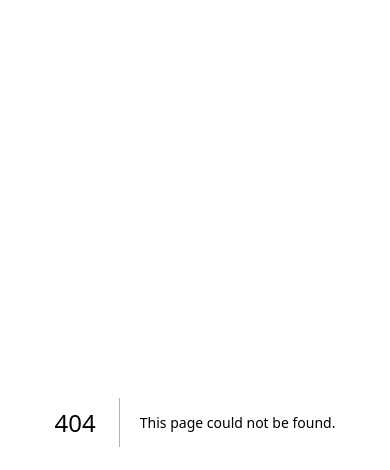
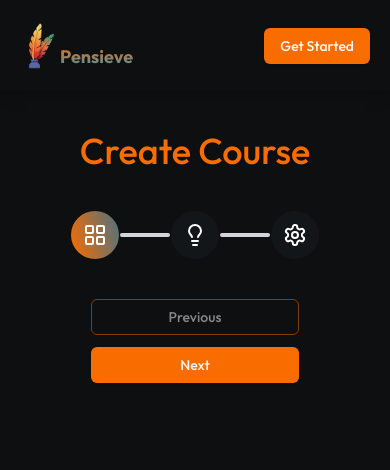
Before and after one commit to JCMisa/ai-course-generator, a Next.js app: page /create-course in a window 390 px wide. Before the commit this address had no page. Shown: the top 470 px of the page. Built offline with nearby package versions, Linux system fonts and the light colour scheme; no server answers.

Commit message:
generate create course page with responsive stepper

```diff
--- /dev/null
+++ b/app/create-course/layout.jsx
@@ -0,0 +1,13 @@
+import React from 'react'
+import Header from '../_components/Header'
+
+const CreateCourseLayout = ({ children }) => {
+    return (
+        <div>
+            <Header />
+            {children}
+        </div>
+    )
+}
+
+export default CreateCourseLayout
--- /dev/null
+++ b/app/create-course/page.jsx
@@ -0,0 +1,78 @@
+'use client'
+
+import { Button } from '@/components/ui/button'
+import { LayoutGrid, Lightbulb, Settings } from 'lucide-react'
+import React, { useState } from 'react'
+
+const CreateCourse = () => {
+    const stepperOptions = [
+        {
+            id: 1,
+            name: 'Category',
+            icon: <LayoutGrid />
+        },
+        {
+            id: 2,
+            name: 'Topic',
+            icon: <Lightbulb />
+        },
+        {
+            id: 3,
+            name: 'Options',
+            icon: <Settings />
+        },
+    ]
+
+    const [activeIndex, setactiveIndex] = useState(0);
+
+    return (
+        <div>
+            {/* stepper */}
+            <div className='flex flex-col items-center justify-center mt-10'>
+                <h2 className='text-4xl text-primary font-medium'>Create Course</h2>
+                <div className='flex mt-10'>
+                    {
+                        stepperOptions.map((item, index) => (
+                            <div key={item.id || index} className='flex flex-row items-center'>
+                                <div className='flex flex-col items-center w-[50px] md:w-[100px]'>
+                                    <div className={`bg-dark-100 p-3 rounded-full text-white ${activeIndex >= index && "linear-bg"}`}>
+                                        {item.icon}
+                                    </div>
+                                    <h2 className='hidden md:block md:text-sm'>{item.name}</h2>
+                                </div>
+                                {
+                                    index !== stepperOptions.length - 1 &&
+                                    <div className={`h-1 w-[50px] md:w-[100px] rounded-full lg:w-[170px] bg-gray-300 ${activeIndex - 1 >= index && "linear-bg"}`}></div>
+                                }
+                            </div>
+                        ))
+                    }
+                </div>
+            </div>
+
+            <div className='px-10 md:px-20 lg:px-44 mt-10'>
+                {/* components */}
+                {/* next & prev btns */}
+                <div className='flex flex-col gap-3 sm:flex-row justify-between mt-10 items-center'>
+                    <Button onClick={() => setactiveIndex(activeIndex - 1)} disabled={activeIndex === 0} className='min-w-52 border-primary hover:bg-primary hover:text-white' variant={'outline'}>
+                        Previous
+                    </Button>
+                    {
+                        activeIndex < 2 &&
+                        <Button onClick={() => setactiveIndex(activeIndex + 1)} className='min-w-52'>
+                            Next
+                        </Button>
+                    }
+                    {
+                        activeIndex === 2 &&
+                        <Button onClick={() => setactiveIndex(activeIndex + 1)} className='min-w-52'>
+                            Generate Course Layout
+                        </Button>
+                    }
+                </div>
+            </div>
+        </div >
+    )
+}
+
+export default CreateCourse
--- /dev/null
+++ b/app/dashboard/_components/AddCourse.jsx
@@ -0,0 +1,26 @@
+'use client'
+
+import { Button } from '@/components/ui/button';
+import { useUser } from '@clerk/nextjs'
+import { useRouter } from 'next/navigation';
+import React from 'react'
+
+const AddCourse = () => {
+    const { user } = useUser();
+    const router = useRouter();
+
+    return (
+        <div className='flex flex-row items-center justify-between gap-2'>
+            <div>
+                <h2 className='text-2xl'>Hello, <span className='linear-text font-bold'>{user ? user?.firstName : "Unknown"}</span>👋</h2>
+                <p className='text-sm text-gray-500'>
+                    Discover a new way to learn with Pensieve, your personalized AI course generator.
+                </p>
+            </div>
+            <Button onClick={() => router.push('/create-course')} className='hidden sm:block'>+ Create Course</Button>
+            <Button onClick={() => router.push('/create-course')} className='flex sm:hidden rounded-full w-10 h-10 items-center justify-center text-xl font-bold'>+</Button>
+        </div>
+    )
+}
+
+export default AddCourse
--- a/app/dashboard/_components/SideNav.jsx
+++ b/app/dashboard/_components/SideNav.jsx
@@ -3,12 +3,15 @@
 import { UserButton, useUser } from "@clerk/nextjs";
 import Image from "next/image";
 import Link from "next/link";
-import { usePathname } from "next/navigation";
+import { usePathname, useRouter } from "next/navigation";
 import React from "react";
 import { LayoutGrid, Settings, Telescope, WalletCards } from "lucide-react";
+import { Progress } from "@/components/ui/progress";
+import { Button } from "@/components/ui/button";
 
 const SideNav = ({ isShow }) => {
     const { user } = useUser();
+    const router = useRouter();
 
     const menuList = [
         {
@@ -78,8 +81,15 @@ const SideNav = ({ isShow }) => {
                             </div>
                         </div>
                     ) : (
-                        <div className="absolute bottom-5 left-0 w-full">
-                            {/* <UsageTrack /> */}
+                        <div className="absolute bottom-10 left-3 w-[80%]">
+                            <Progress value={33} />
+                            <h2 className='text-sm text-gray-500 my-2'>3 out of 5 course created</h2>
+                            <Button
+                                onClick={() => router.push("/dashboard/upgrade")}
+                                className="w-full my-3"
+                            >
+                                Upgrade Plan
+                            </Button>
                         </div>
                     )}
                 </div>
--- a/app/dashboard/layout.jsx
+++ b/app/dashboard/layout.jsx
@@ -19,7 +19,9 @@ const DashboardLayout = ({ children }) => {
             </div>
             <div className={`${show ? "md:ml-64" : ""} transition-all`}>
                 <DashboardHeader showSideNav={showSideNav} />
-                {children}
+                <div className='p-7'>
+                    {children}
+                </div>
             </div>
             <div className="fixed block md:hidden w-full bottom-0">
                 <ButtomNav />
--- a/app/dashboard/page.jsx
+++ b/app/dashboard/page.jsx
@@ -1,8 +1,11 @@
 import React from 'react'
+import AddCourse from './_components/AddCourse'
 
 const DashboardPage = () => {
     return (
-        <div>DashboardPage</div>
+        <div>
+            <AddCourse />
+        </div>
     )
 }
 
--- a/app/globals.css
+++ b/app/globals.css
@@ -85,6 +85,12 @@
   -webkit-text-fill-color: transparent;
 }
 
+.linear-text {
+  background: -webkit-linear-gradient(16deg, #3795bd, #f96d00);
+  -webkit-background-clip: text;
+  -webkit-text-fill-color: transparent;
+}
+
 .linear-bg {
   background: -webkit-linear-gradient(16deg, #f96d00, #4b7282);
 }
--- a/app/layout.js
+++ b/app/layout.js
@@ -1,10 +1,10 @@
-import { Inter } from "next/font/google";
+import { Inter, Outfit } from "next/font/google";
 import "./globals.css";
 import { dark } from "@clerk/themes";
 import { ClerkProvider, GoogleOneTap } from "@clerk/nextjs";
 import { Toaster } from "@/components/ui/sonner";
 
-const inter = Inter({ subsets: ["latin"] });
+const outfit = Outfit({ subsets: ["latin"] });
 
 export const metadata = {
   title: "Pensieve",
@@ -25,7 +25,7 @@ export default function RootLayout({ children }) {
         <head>
           <link rel="icon" type="image/svg+xml" href="/images/pensieve-logo.png" />
         </head>
-        <body className={inter.className}>
+        <body className={outfit.className}>
           {children}
           <Toaster />
         </body>
--- /dev/null
+++ b/components/ui/progress.jsx
@@ -0,0 +1,23 @@
+"use client"
+
+import * as React from "react"
+import * as ProgressPrimitive from "@radix-ui/react-progress"
+
+import { cn } from "@/lib/utils"
+
+const Progress = React.forwardRef(({ className, value, ...props }, ref) => (
+  <ProgressPrimitive.Root
+    ref={ref}
+    className={cn(
+      "relative h-2 w-full overflow-hidden rounded-full bg-primary/20",
+      className
+    )}
+    {...props}>
+    <ProgressPrimitive.Indicator
+      className="h-full w-full flex-1 bg-primary transition-all"
+      style={{ transform: `translateX(-${100 - (value || 0)}%)` }} />
+  </ProgressPrimitive.Root>
+))
+Progress.displayName = ProgressPrimitive.Root.displayName
+
+export { Progress }
--- a/package.json
+++ b/package.json
@@ -12,6 +12,7 @@
     "@clerk/nextjs": "^5.3.6",
     "@clerk/themes": "^2.1.24",
     "@radix-ui/react-icons": "^1.3.0",
+    "@radix-ui/react-progress": "^1.1.0",
     "@radix-ui/react-slot": "^1.1.0",
     "class-variance-authority": "^0.7.0",
     "clsx": "^2.1.1",
```
Also changed, not shown: 1 other file (tests, documents, lock files or other folders).
